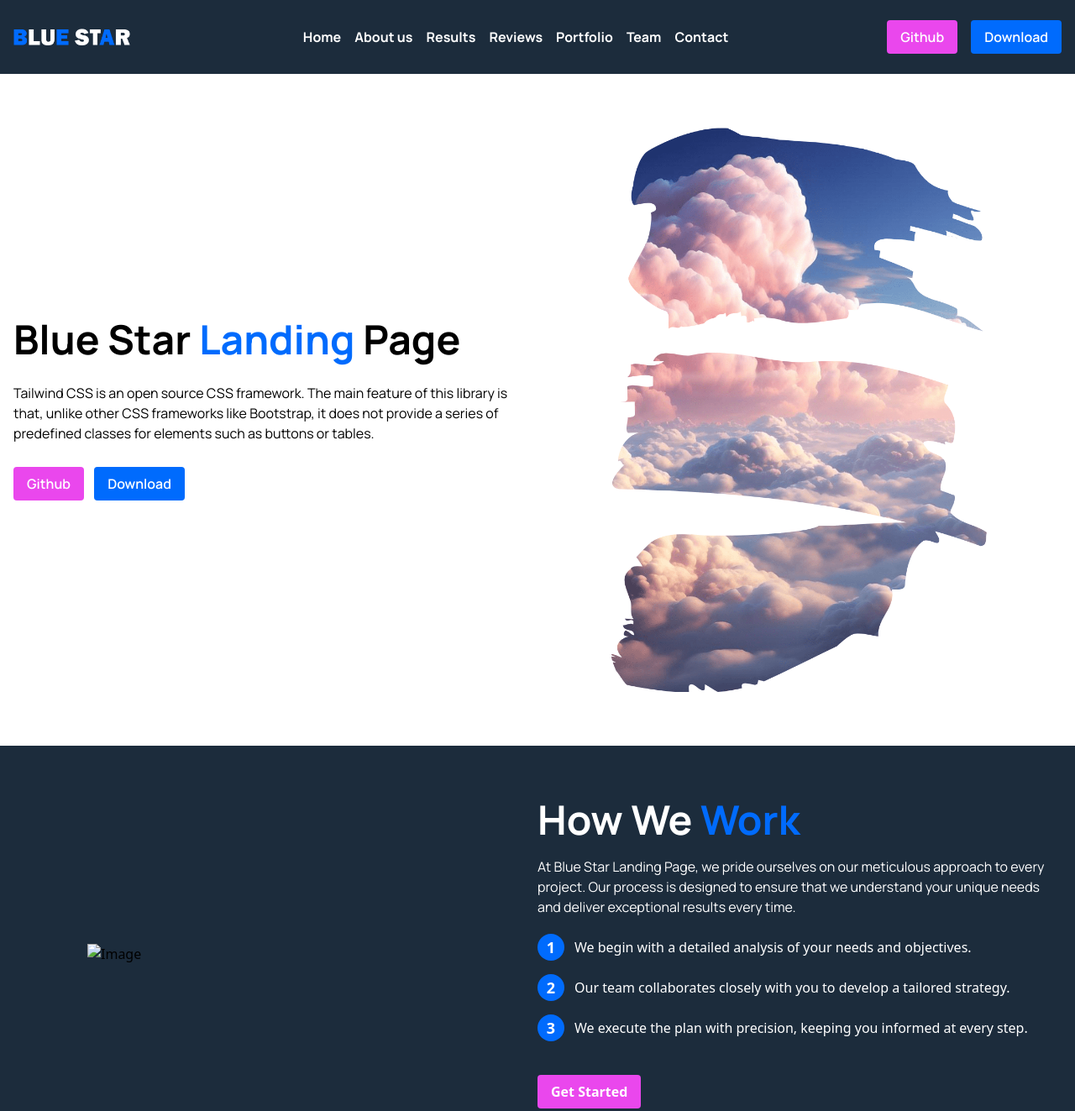
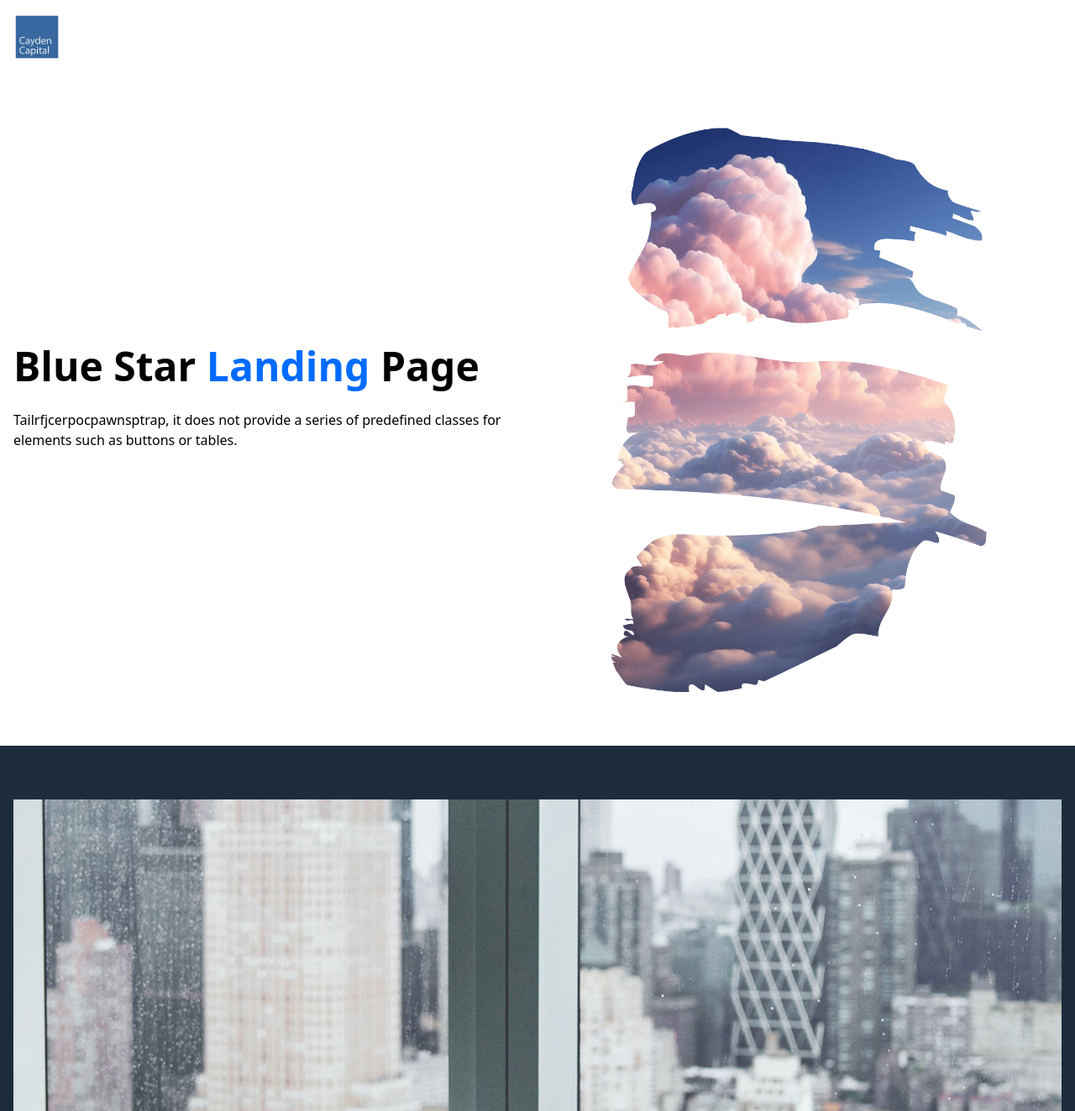
Before and after one commit to lookino123/cayden, a plain HTML site: page index.html in a window 1280 px wide. Shown: the top 1323 px of the page at 84% size. Drawn offline with nearby package versions, Linux system fonts and the light colour scheme; animation ran at ten frames a second.

Commit message:
first commit

```diff
--- a/index.html
+++ b/index.html
@@ -5,8 +5,8 @@
   <meta charset="UTF-8">
   <meta name="viewport" content="width=device-width, initial-scale=1.0">
   <!-- Favicon -->
-  <link rel="icon" type="icon" href="assets/images/favicon.png" />
-  <title>Caden Capital</title>
+  <link rel="icon" type="icon" href="assets/images/logo.png" />
+  <title>Cayden Capital</title>
 
   <link rel="preconnect" href="https://fonts.googleapis.com">
   <link rel="preconnect" href="https://fonts.gstatic.com" crossorigin>
@@ -14,15 +14,15 @@
 
   <link rel="stylesheet" href="assets/css/styles.css">
   <link rel="stylesheet" href="node_modules/swiper/swiper-bundle.css">
-  <link rel="stylesheet" href="assets/css/custom.css">
+
 </head>
 
 <body>
-  <header class="bg-gray-dark sticky top-0 z-50">
+  <header class="bg-white sticky top-0 z-50">
     <div class="container mx-auto flex justify-between items-center py-4">
       <!-- Left section: Logo -->
       <div class="flex items-center">
-        <img src="assets/images/blue-logo.png" alt="Logo" class="h-14 w-auto mr-4">
+        <img src="assets/images/logo.png" alt="Logo" class="h-14 w-auto mr-4">
       </div>
 
       <!-- Hamburger menu (for mobile) -->
@@ -37,32 +37,24 @@
       <!-- Center section: Menu -->
       <nav class="hidden md:flex md:flex-grow justify-center">
         <ul class="flex justify-center space-x-4 text-white">
-          <li><a href="#home" class="hover:text-secondary font-bold">Home</a></li>
-          <li><a href="#aboutus" class="hover:text-secondary font-bold">About us</a></li>
-          <li><a href="#results" class="hover:text-secondary font-bold">Results</a></li>
-          <li><a href="#reviews" class="hover:text-secondary font-bold">Reviews</a></li>
-          <li><a href="#portfolio" class="hover:text-secondary font-bold">Portfolio</a></li>
-          <li><a href="#team" class="hover:text-secondary font-bold">Team</a></li>
+          <li><a href="#home" class="hover:text-secondary font-bold">Cayden</a></li>
+          <li><a href="#ourfirm" class="hover:text-secondary font-bold">Our Firm</a></li>
           <li><a href="#contact" class="hover:text-secondary font-bold">Contact</a></li>
         </ul>
       </nav>
 
       <!-- Right section: Buttons (for desktop) -->
       <div class="hidden lg:flex items-center space-x-4">
-        <a href="https://github.com/spacemadev/Free-blue-star-tailwind-landing-page-template" class="bg-secondary hover:bg-primary text-white font-semibold px-4 py-2 rounded inline-block">Github</a>
-        <a href="https://spacema-dev.com/blue-star-free-tailwind-landing-page-template" class="bg-primary hover:bg-secondary text-white font-semibold px-4 py-2 rounded inline-block">Download</a>
+
       </div>
     </div>
   </header>
+
   <!-- Mobile menu -->
   <nav id="mobile-menu-placeholder" class="mobile-menu hidden flex flex-col items-center space-y-8 md:hidden">
     <ul>
-      <li><a href="#home" class="hover:text-secondary font-bold">Home</a></li>
-      <li><a href="#aboutus" class="hover:text-secondary font-bold">About us</a></li>
-      <li><a href="#results" class="hover:text-secondary font-bold">Results</a></li>
-      <li><a href="#reviews" class="hover:text-secondary font-bold">Reviews</a></li>
-      <li><a href="#portfolio" class="hover:text-secondary font-bold">Portfolio</a></li>
-      <li><a href="#team" class="hover:text-secondary font-bold">Team</a></li>
+      <li><a href="#home" class="hover:text-secondary font-bold">Cayden</a></li>
+      <li><a href="#ourfirm" class="hover:text-secondary font-bold">Out Firm</a></li>
       <li><a href="#contact" class="hover:text-secondary font-bold">Contact</a></li>
     </ul>
     <div class="flex flex-col mt-6 space-y-2 items-center">
@@ -76,12 +68,9 @@
       <!-- Left column: Description and buttons -->
       <div class="md:w-1/2 text-center md:text-left mb-8 md:mb-0">
         <h2 class="text-5xl font-bold mb-4">Blue Star <span class="text-primary">Landing</span> Page</h2>
-        <p class="my-7">Tailwind CSS is an open source CSS framework. The main feature of this library is that, unlike
-          other CSS frameworks like Bootstrap, it does not provide a series of predefined classes for elements such as
+        <p class="my-7">Tailrfjcerpocpawnsptrap, it does not provide a series of predefined classes for elements such as
           buttons or tables.</p>
         <div class="space-x-2">
-          <a href="https://github.com/spacemadev/Free-blue-star-tailwind-landing-page-template" class="bg-secondary hover:bg-primary text-white font-semibold px-4 py-2 rounded inline-block">Github</a>
-          <a href="https://spacema-dev.com/blue-star-free-tailwind-landing-page-template" class="bg-primary hover:bg-secondary text-white font-semibold px-4 py-2 rounded inline-block">Download</a>
         </div>
       </div>
 
@@ -92,33 +81,10 @@
     </div>
   </section>
 
-  <section id="aboutus" class="py-16 bg-gray-dark">
-    <div class="container mx-auto flex flex-col md:flex-row items-center justify-between">
-      <!-- Left column: Image -->
-      <div class="md:w-1/2 mb-8 md:mb-0">
-        <img src="/assets//images/2.png" alt="Image" class="w-full md:mx-auto md:max-w-md" />
-      </div>
+  <section id="pic1" class="py-16 bg-gray-dark">
 
-      <!-- Right column: Title, description list, and button -->
-      <div class="md:w-1/2">
-        <h2 class="text-5xl font-bold mb-4 text-white">How We <span class="text-primary">Work</span></h2>
-        <p class="my-5 text-white">At Blue Star Landing Page, we pride ourselves on our meticulous approach to every project. Our process is designed to ensure that we understand your unique needs and deliver exceptional results every time.</p>
-        <ol class="mb-10 list-outside">
-          <li class="flex items-center mb-4">
-            <strong class="bg-primary text-white rounded-full w-8 h-8 text-lg font-semibold flex items-center justify-center mr-3">1</strong>
-            <span class="text-white">We begin with a detailed analysis of your needs and objectives.</span>
-          </li>
-          <li class="flex items-center mb-4">
-            <strong class="bg-primary text-white rounded-full w-8 h-8 text-lg font-semibold flex items-center justify-center mr-3">2</strong>
-            <span class="text-white">Our team collaborates closely with you to develop a tailored strategy.</span>
-          </li>
-          <li class="flex items-center mb-4">
-            <strong class="bg-primary text-white rounded-full w-8 h-8 text-lg font-semibold flex items-center justify-center mr-3">3</strong>
-            <span class="text-white">We execute the plan with precision, keeping you informed at every step.</span>
-          </li>
-        </ol>
-        <button class="bg-secondary hover:bg-primary text-white font-semibold px-4 py-2 rounded">Get Started</button>
-      </div>
+    <div class="container  mx-auto flex flex-col md:flex-row items-center justify-between">
+     <img src="assets/images/a.jpg" alt="A">
 
     </div>
   </section>
@@ -382,42 +348,7 @@
 
   <footer class="bg-gray-dark text-white py-16">
     <div class="container mx-auto grid grid-cols-1 md:grid-cols-4 gap-8">
-        <!-- First column: About Us -->
-        <div class="text-center md:text-left">
-            <h3 class="text-lg font-bold mb-4">About Us</h3>
-            <ul class="space-y-2">
-                <li><a href="#" class="hover:text-secondary font-bold">About Our Company</a></li>
-                <li><a href="#" class="hover:text-secondary font-bold">Our Team</a></li>
-                <li><a href="#" class="hover:text-secondary font-bold">Our Mission</a></li>
-            </ul>
-        </div>
 
-        <!-- Second column: Services -->
-        <div class="text-center md:text-left">
-            <h3 class="text-lg font-bold mb-4">Services</h3>
-            <ul class="space-y-2">
-                <li><a href="#" class="hover:text-secondary font-bold">Web Design</a></li>
-                <li><a href="#" class="hover:text-secondary font-bold">Graphic Design</a></li>
-                <li><a href="#" class="hover:text-secondary font-bold">Digital Marketing</a></li>
-            </ul>
-        </div>
-
-        <!-- Third column: Contact Us -->
-        <div class="text-center md:text-left">
-            <h3 class="text-lg font-bold mb-4">Contact Us</h3>
-            <ul class="space-y-2">
-                <li><a href="#" class="hover:text-secondary font-bold">Contact Information</a></li>
-                <li><a href="#" class="hover:text-secondary font-bold">Send a Message</a></li>
-                <li><a href="#" class="hover:text-secondary font-bold">Request a Quote</a></li>
-            </ul>
-        </div>
-
-        <!-- Fourth column: Logo -->
-        <div class="flex flex-col items-center md:items-start">
-            <!-- Logo -->
-            <img src="assets/images/blue-logo.png" alt="Logo" class="h-14 w-auto mb-4">
-            <p>Developed by <a href="https://spacema-dev.com/" class="text-primary hover:text-secondary font-bold">Spacema-dev</a>
-        </div>
     </div>
 </footer>
 
--- a/tailwind.config.js
+++ b/tailwind.config.js
@@ -1,4 +1,5 @@
-/** @type {import('tailwindcss').Config} */
+const defaultTheme = require('tailwindcss/defaultTheme')
+
 module.exports = {
   content: ["./**/*.{html,js}"],
   theme: {
@@ -15,11 +16,8 @@ module.exports = {
     fontFamily: {
       manrope: ['Manrope', 'sans-serif'],
     },
+    extend: {
       colors: {
-      transparent: 'transparent',
-      current: 'currentColor',
-      white: '#ffffff',
-      black: '#08111F',
         primary: '#006BFD',
         secondary: '#ea47ed',
         gray: {
@@ -29,7 +27,7 @@ module.exports = {
           txt: '#252800',
         },
       },
-    extend: {},
+    },
   },
   plugins: [],
 }
```
Also changed, not shown: _old/index.html (deleted, +0 -27 lines), assets/images/a.jpg (renamed from _old/media/a.jpg), assets/images/b.jpg (renamed from _old/media/b.jpg), assets/images/logo.png (renamed from _old/media/logo.png). Lines whose indentation alone changed are shown as unchanged.
